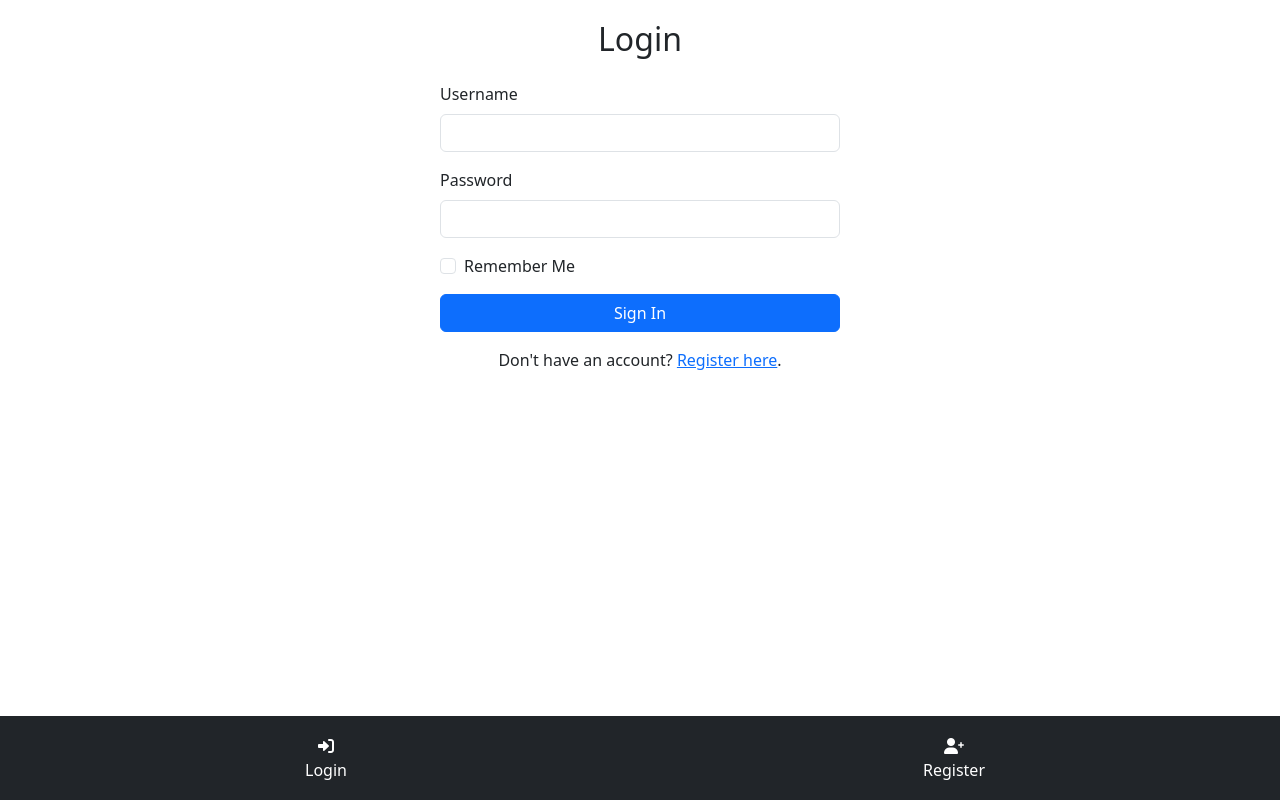
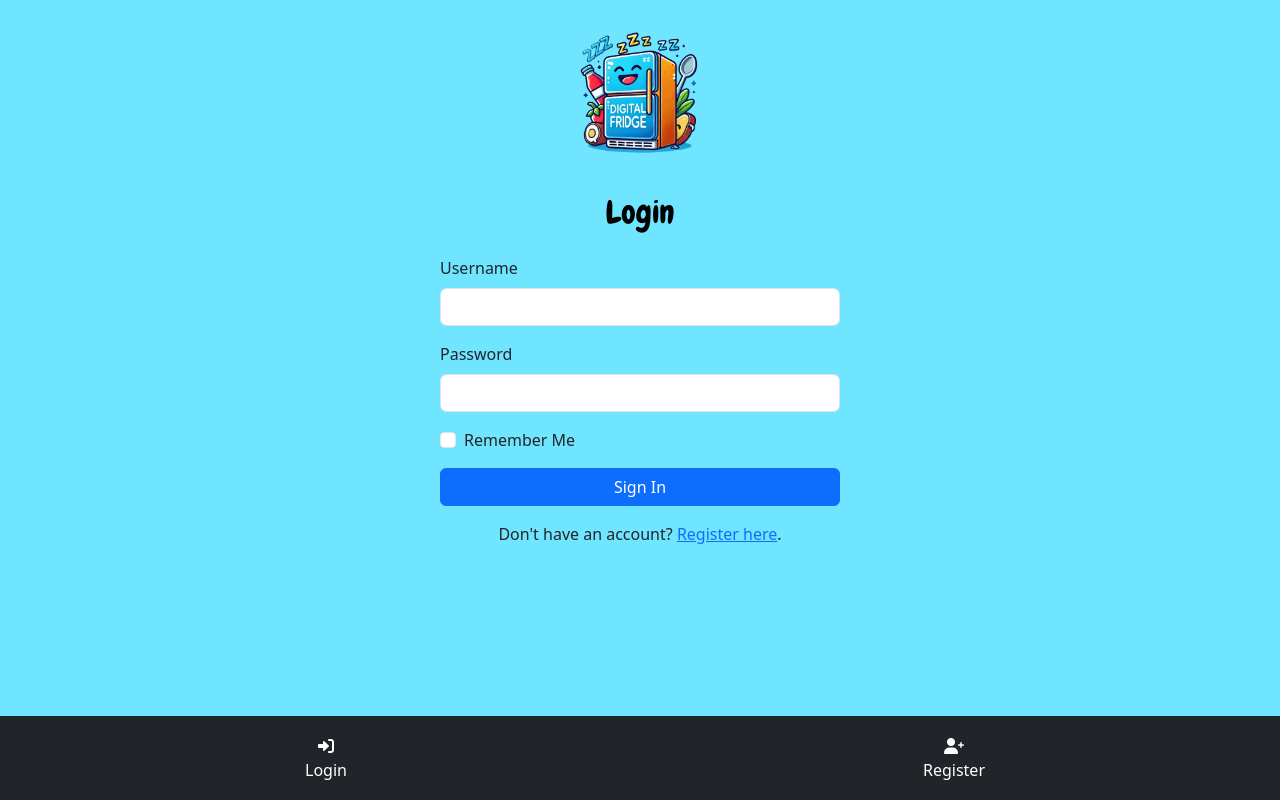
Before and after one commit to ItsMeOX/wth, a Flask app: page /login in a window 1280 px wide. Run offline with Flask 3, Linux system fonts and the light colour scheme; some libraries are stand-ins or nearby versions.

Commit message:
add logo to login page and background colour

```diff
--- a/app/templates/login.html
+++ b/app/templates/login.html
@@ -1,6 +1,26 @@
 {% extends "base.html" %}
 {% block content %}
-<h2 class="text-center">Login</h2>
+<style>
+    @import url('https://fonts.googleapis.com/css2?family=Chewy&family=Roboto:ital,wght@0,100;0,300;0,400;0,500;0,700;0,900;1,100;1,300;1,400;1,500;1,700;1,900&display=swap');
+    .login{
+        color: black;
+        font-family: "Chewy", serif;
+        font-weight: 400;
+        font-style: normal;
+    }
+    body{
+      background-color: #6fe5ff;
+    }
+
+
+</style>
+<div class="text-center mb-4">
+    <!-- Logo centered above the login form -->
+    <img src="\static\pics\logo.png" alt="Logo" class="logo" style="max-width: 150px;">
+  </div>
+
+
+<h2 class="text-center login">Login</h2>
 <form method="POST" action="{{ url_for('login') }}" class="mt-4 mx-auto" style="max-width: 400px;">
     {{ form.hidden_tag() }}
     <div class="mb-3">
```
